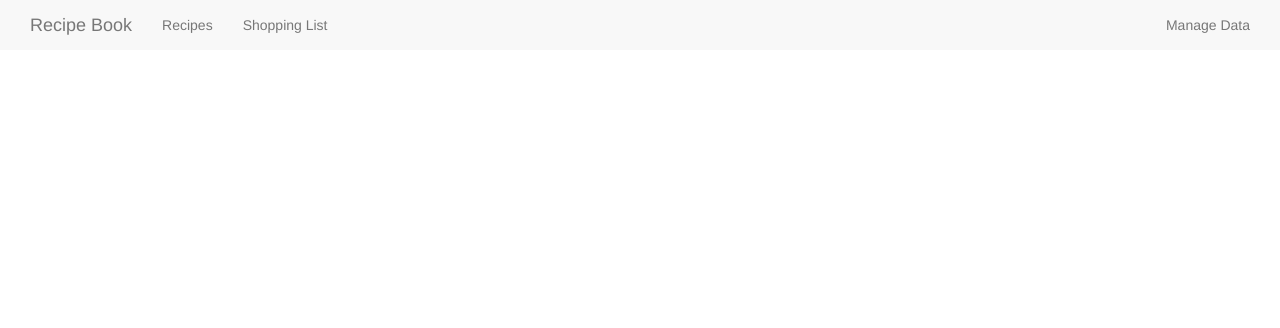
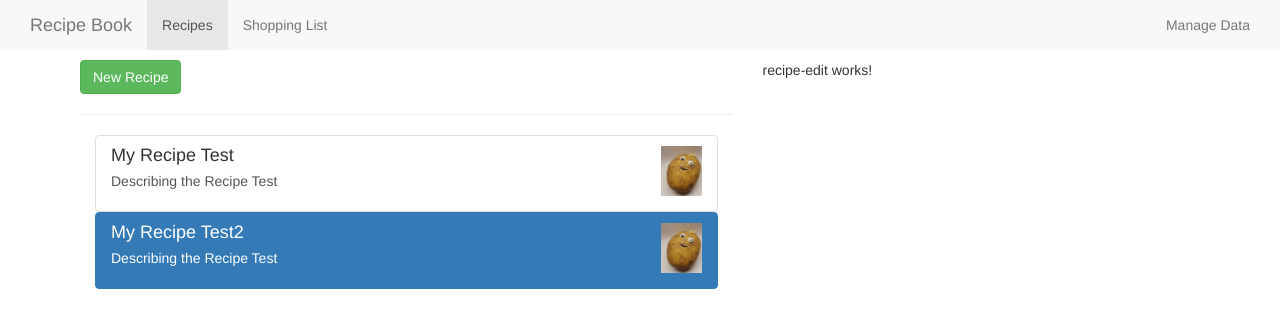
Before and after one commit to Pasiem/Recipe-Book, an Angular app: page /recipes/1/edit in a window 1280 px wide. Before the commit this address led to /. Shown: the top 328 px of the page. Built offline with nearby package versions, Linux system fonts and the light colour scheme.

Commit message:
Added edit and new recipe routing

```diff
--- a/src/app/app-routing.module.ts
+++ b/src/app/app-routing.module.ts
@@ -5,13 +5,17 @@ import { RecipedetailComponent } from './recipe/recipedetail/recipedetail.compon
 import { ShoppinglistComponent } from './shoppinglist/shoppinglist.component';
 import { RecipeComponent } from './recipe/recipe.component';
 import { RecipestartComponent } from './recipe/recipestart/recipestart.component'
+import { RecipeEditComponent } from './recipe/recipe-edit/recipe-edit.component';
 
 
 const appRoutes: Routes = [
     {path:'shoppinglist', component: ShoppinglistComponent},
     {path:'recipes',
      component: RecipeComponent,
-     children:[ {path:'', component: RecipestartComponent},{path:'detail/:recipename', component: RecipedetailComponent}]
+     children:[ {path:'', component: RecipestartComponent},
+                {path:'new', component: RecipeEditComponent},
+                {path:':recipeIndex', component: RecipedetailComponent},
+                {path:':id/edit', component: RecipeEditComponent}]
     }
   ];
 @NgModule({
--- a/src/app/app.module.ts
+++ b/src/app/app.module.ts
@@ -15,6 +15,7 @@ import { DropdownDirective } from './shared/dropdown.directive';
 import { ShoppingListService } from './shoppinglist/shoppinglist.service';
 import { AppRoutingModule } from './app-routing.module';
 import { RecipestartComponent } from './recipe/recipestart/recipestart.component';
+import { RecipeEditComponent } from './recipe/recipe-edit/recipe-edit.component';
 
 @NgModule({
   declarations: [
@@ -27,7 +28,8 @@ import { RecipestartComponent } from './recipe/recipestart/recipestart.component
     HeaderComponent,
     RecipeComponent,
     DropdownDirective,
-    RecipestartComponent
+    RecipestartComponent,
+    RecipeEditComponent
   ],
   imports: [
     BrowserModule,
--- /dev/null
+++ b/src/app/recipe/recipe-edit/recipe-edit.component.html
@@ -0,0 +1 @@
+<p>recipe-edit works!</p>
--- /dev/null
+++ b/src/app/recipe/recipe-edit/recipe-edit.component.ts
@@ -0,0 +1,28 @@
+import { Component, OnInit } from '@angular/core';
+import { ActivatedRoute, Params } from '@angular/router';
+import { Recipe } from '../recipe.model';
+import { RecipeService } from '../recipe.service';
+
+@Component({
+  selector: 'app-recipe-edit',
+  templateUrl: './recipe-edit.component.html',
+  styleUrls: ['./recipe-edit.component.css']
+})
+export class RecipeEditComponent implements OnInit {
+  recipeId : number;
+  recipe: Recipe;
+  editMode = false;
+
+  constructor(private route: ActivatedRoute, private recipeService: RecipeService) { }
+
+  ngOnInit() {
+    this.route.params.subscribe(
+      (params: Params) => {
+        this.recipeId = +params['id'];
+        this.editMode = params['id'] != null;
+        this.recipe = this.recipeService.getRecipeAtIndex(this.recipeId);
+      }
+    );
+  }
+
+}
--- a/src/app/recipe/recipedetail/recipedetail.component.html
+++ b/src/app/recipe/recipedetail/recipedetail.component.html
@@ -19,12 +19,12 @@
                         <span class="caret"></span>
                 </button>
                 <ul class="dropdown-menu open">
-                    <li><a href="#"
+                    <li><a routerLink="/shoppinglist"
                            (click)="onToShoppingClicked()">
                            To Shopping List
                         </a>
                     </li>
-                    <li><a href="#">Edit Recipe</a></li>
+                    <li><a routerLink="edit">Edit Recipe</a></li>
                     <li><a href="#">Delete Recipe</a></li>
                 </ul>
             </div>
--- a/src/app/recipe/recipedetail/recipedetail.component.ts
+++ b/src/app/recipe/recipedetail/recipedetail.component.ts
@@ -27,7 +27,7 @@ export class RecipedetailComponent implements OnInit {
     //const recipeIndex = +this.route.snapshot.params['recipename']; this method would set the id once and not allow for the selection of new recipe id
     this.route.params.subscribe(
       (params: Params) => {
-         this.recipeIndex = +params['recipename'];
+         this.recipeIndex = +params['recipeIndex'];
          this.selectedRecipe = this.recipeService.getRecipeAtIndex(this.recipeIndex);
       }
     )
--- a/src/app/recipe/recipelist/recipeitem/recipeitem.component.html
+++ b/src/app/recipe/recipelist/recipeitem/recipeitem.component.html
@@ -1,6 +1,6 @@
 <a
    class="list-group-item clearfix"
-   [routerLink]="['detail',index]"
+   [routerLink]="[index]"
    routerLinkActive="active"
    >
     <div class="pull-left">
--- a/src/app/recipe/recipelist/recipelist.component.html
+++ b/src/app/recipe/recipelist/recipelist.component.html
@@ -1,6 +1,7 @@
 <div class="row">
     <div class="col-xs-12">
-        <button class="btn btn-success">New Recipe</button>
+        <button routerLink='new'
+                class="btn btn-success">New Recipe</button>
     </div>
 </div>
 <hr>
@@ -8,7 +9,6 @@
     <div class="col-xs-12">
         <app-recipeitem
             *ngFor="let recipeEl of recipes; let i = index"
-            class="row"
             [recipe] = "recipeEl"
             [index]="i">
         </app-recipeitem>
```
Also changed, not shown: src/app/recipe/recipe-edit/recipe-edit.component.css (added).
